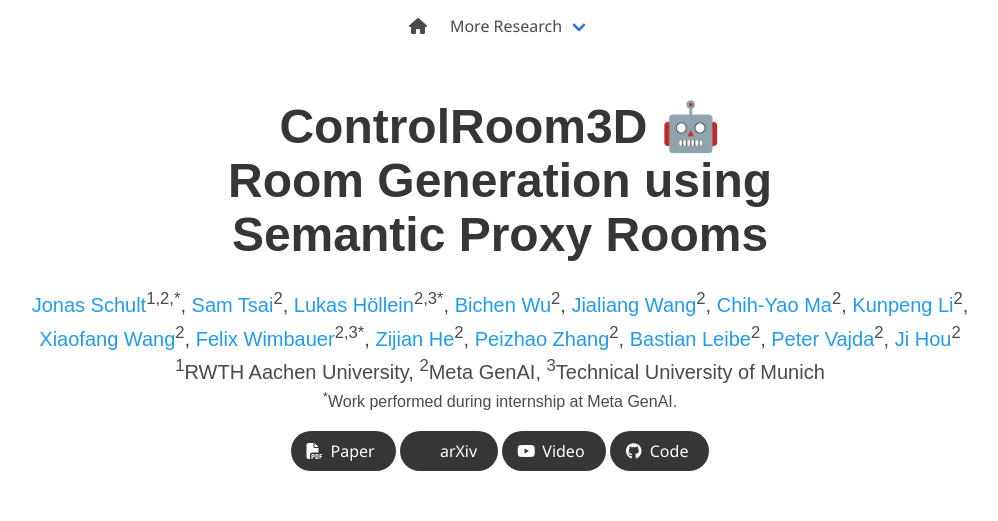
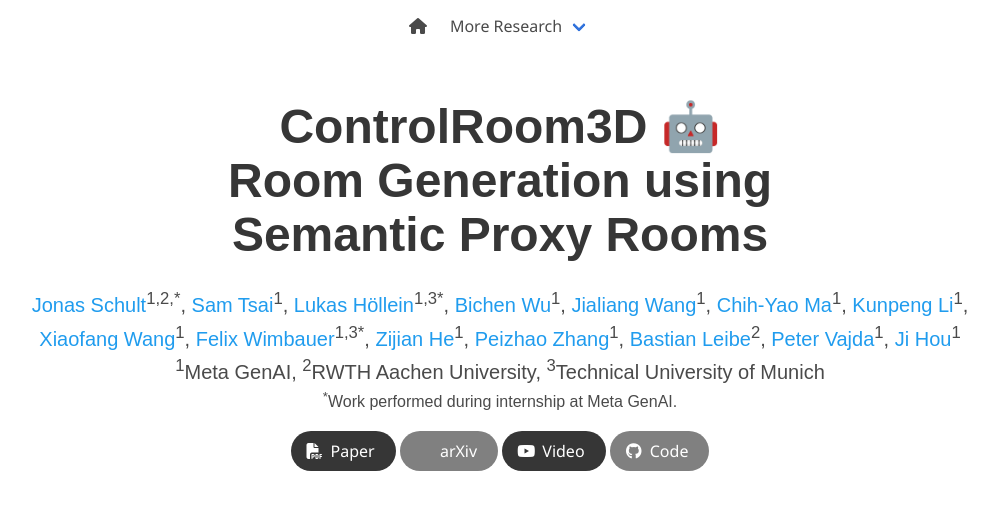
Before and after one commit to JonasSchult/ControlRoom3D, a plain HTML site: page website/index.html in a window 1280 px wide. Shown: the top 521 px of the page, without its empty margins (140-1138 px from the left). Drawn offline with nearby package versions, Linux system fonts and the light colour scheme; some icons are missing; a web font is replaced by a local one.

Commit message:
publish website

```diff
--- a/website/index.html
+++ b/website/index.html
@@ -87,48 +87,48 @@
               <span class="author-block">
                 <a href="https://jonasschult.github.io/">Jonas Schult</a><sup>1,2,*</sup>,</span>
               <span class="author-block">
-                <a href="https://www.linkedin.com/in/sstsai/">Sam Tsai</a><sup>2</sup>,</span>
+                <a href="https://www.linkedin.com/in/sstsai/">Sam Tsai</a><sup>1</sup>,</span>
               <span class="author-block">
-                <a href="https://niessnerlab.org/members/lukas_hoellein/profile.html">Lukas Höllein</a><sup>2,3*</sup>,
+                <a href="https://niessnerlab.org/members/lukas_hoellein/profile.html">Lukas Höllein</a><sup>1,3*</sup>,
               </span>
               <span class="author-block">
-                <a href="https://www.linkedin.com/in/bichenwu/">Bichen Wu</a><sup>2</sup>,
+                <a href="https://www.linkedin.com/in/bichenwu/">Bichen Wu</a><sup>1</sup>,
               </span>
               <span class="author-block">
-                <a href="https://sites.google.com/view/jialiangwang/home">Jialiang Wang</a><sup>2</sup>,
+                <a href="https://sites.google.com/view/jialiangwang/home">Jialiang Wang</a><sup>1</sup>,
               </span>
               <span class="author-block">
-                <a href="https://chihyaoma.github.io/">Chih-Yao Ma</a><sup>2</sup>,
+                <a href="https://chihyaoma.github.io/">Chih-Yao Ma</a><sup>1</sup>,
               </span>
               <span class="author-block">
-                <a href="https://kunpengli1994.github.io/">Kunpeng Li</a><sup>2</sup>,
+                <a href="https://kunpengli1994.github.io/">Kunpeng Li</a><sup>1</sup>,
               </span>
               <span class="author-block">
-                <a href="https://minione.github.io/">Xiaofang Wang</a><sup>2</sup>,
+                <a href="https://minione.github.io/">Xiaofang Wang</a><sup>1</sup>,
               </span>
               <span class="author-block">
-                <a href="https://fwmb.github.io/">Felix Wimbauer</a><sup>2,3*</sup>,
+                <a href="https://fwmb.github.io/">Felix Wimbauer</a><sup>1,3*</sup>,
               </span>
               <span class="author-block">
-                <a href="https://www.linkedin.com/in/zijian-he-06727176/">Zijian He</a><sup>2</sup>,
+                <a href="https://www.linkedin.com/in/zijian-he-06727176/">Zijian He</a><sup>1</sup>,
               </span>
               <span class="author-block">
-                <a href="https://www.linkedin.com/in/zijian-he-06727176/">Peizhao Zhang</a><sup>2</sup>,
+                <a href="https://www.linkedin.com/in/zijian-he-06727176/">Peizhao Zhang</a><sup>1</sup>,
               </span>
               <span class="author-block">
                 <a href="https://www.vision.rwth-aachen.de/person/1/">Bastian Leibe</a><sup>2</sup>,
               </span>
               <span class="author-block">
-                <a href="https://sites.google.com/site/vajdap">Peter Vajda</a><sup>2</sup>,
+                <a href="https://sites.google.com/site/vajdap">Peter Vajda</a><sup>1</sup>,
               </span>
               <span class="author-block">
-                <a href="https://sekunde.github.io/">Ji Hou</a><sup>2</sup>
+                <a href="https://sekunde.github.io/">Ji Hou</a><sup>1</sup>
               </span>
             </div>
 
             <div class="is-size-5 publication-authors">
-              <span class="author-block"><sup>1</sup>RWTH Aachen University,</span>
-              <span class="author-block"><sup>2</sup>Meta GenAI,</span>
+              <span class="author-block"><sup>1</sup>Meta GenAI,</span>
+              <span class="author-block"><sup>2</sup>RWTH Aachen University,</span>
               <span class="author-block"><sup>3</sup>Technical University of Munich</span>
             </div>
             <div class="is-size-6 publication-authors">
@@ -138,7 +138,7 @@
               <div class="publication-links">
                 <!-- PDF Link. -->
                 <span class="link-block">
-                  <a href="" class="external-link button is-normal is-rounded is-dark">
+                  <a href="./static/ControlRoom3D_paper.pdf" class="external-link button is-normal is-rounded is-dark">
                     <span class="icon">
                       <i class="fas fa-file-pdf"></i>
                     </span>
@@ -146,7 +146,7 @@
                   </a>
                 </span>
                 <span class="link-block">
-                  <a href="" class="external-link button is-normal is-rounded is-dark">
+                  <a href="" class="external-link button is-normal is-rounded is-dark" style="background-color: gray;">
                     <span class="icon">
                       <i class="ai ai-arxiv"></i>
                     </span>
@@ -155,7 +155,8 @@
                 </span>
                 <!-- Video Link. -->
                 <span class="link-block">
-                  <a href="./static/videos/full_video.mp4" class="external-link button is-normal is-rounded is-dark">
+                  <a href="https://omnomnom.vision.rwth-aachen.de/data/controlroom3d/controlroom3d_long_video.mp4"
+                    class="external-link button is-normal is-rounded is-dark">
                     <span class="icon">
                       <i class="fab fa-youtube"></i>
                     </span>
@@ -164,7 +165,7 @@
                 </span>
                 <!-- Code Link. -->
                 <span class="link-block">
-                  <a href="" class="external-link button is-normal is-rounded is-dark">
+                  <a href="" class="external-link button is-normal is-rounded is-dark" style="background-color: gray;">
                     <span class="icon">
                       <i class="fab fa-github"></i>
                     </span>
@@ -261,13 +262,24 @@
           <h2 class="title is-3">Video</h2>
           <div class="publication-video">
             <video controls poster="./static/images/poster.jpg">
-              <source src="./static/videos/full_video.mp4" type="video/mp4">
+              <source src="https://omnomnom.vision.rwth-aachen.de/data/controlroom3d/controlroom3d_long_video.mp4"
+                type="video/mp4">
               Your browser does not support the video tag.
             </video>
           </div>
         </div>
       </div>
       <!--/ Paper video. -->
+
+      <!-- Paper. -->
+      <div class="columns is-centered has-text-centered">
+        <div class="column is-four-fifths">
+          <h2 class="title is-3">Preprint Paper</h2>
+          <a href=""><img src="./static/images/preview.jpg" /></a>
+        </div>
+      </div>
+      <!--/ Paper. -->
+
     </div>
   </section>
 
@@ -288,10 +300,10 @@
   <footer class="footer">
     <div class="container">
       <div class="content has-text-centered">
-        <a class="icon-link" href="./static/videos/nerfies_paper.pdf">
+        <a class="icon-link" href="./static/ControlRoom3D_paper.pdf">
           <i class="fas fa-file-pdf"></i>
         </a>
-        <a class="icon-link" href="https://github.com/keunhong" class="external-link" disabled>
+        <a class="icon-link" href="" class="external-link" disabled>
           <i class="fab fa-github"></i>
         </a>
       </div>
```
Also changed, not shown: website/static/images/preview.jpg (added), 1 other file.
